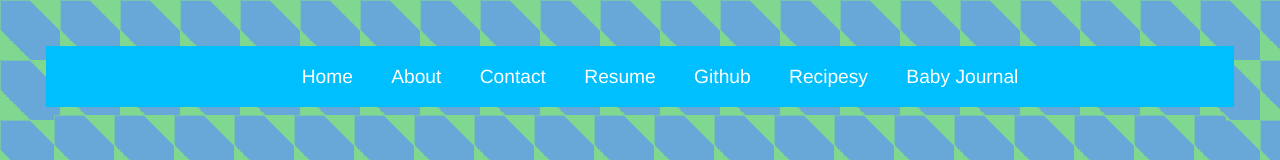
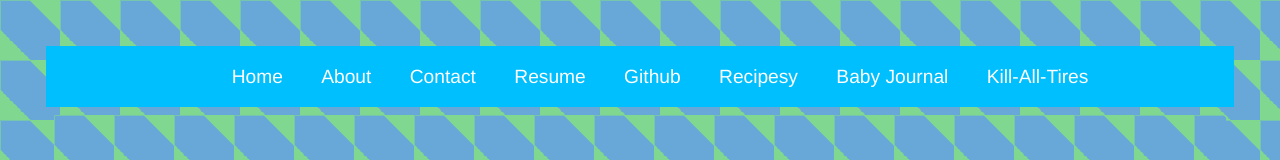
Before and after one commit to alarbig/React_portfolio, a React (Create React App) app: page / in a window 1280 px wide. Shown: the top 160 px of the page. Built offline with nearby package versions, Linux system fonts and the light colour scheme.

Commit message:
Update NavTabs.js

```diff
--- a/src/components/pages/NavTabs.js
+++ b/src/components/pages/NavTabs.js
@@ -65,6 +65,13 @@ function NavTabs({ currentPage, handlePageChange }) {
           Baby Journal
         </a>
       </li>
+      <li className="nav-item">
+        <a
+          href="https://kill-all-tires.herokuapp.com/" class="link-tag" target="_blank"
+        >
+          Kill-All-Tires
+        </a>
+      </li>
     </ul>
   );
 }
```
